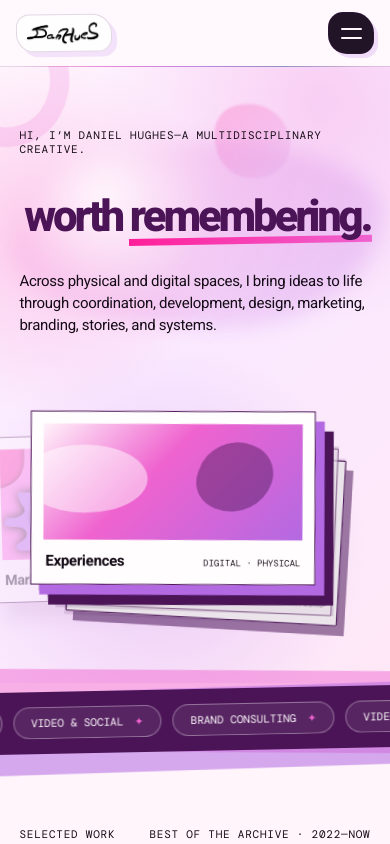
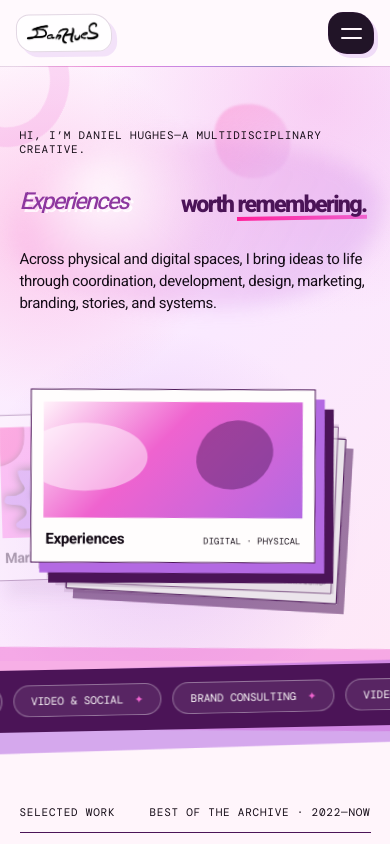
Before and after one commit to DanHues/creative-portfolio, a Next.js app: page / in a window 390 px wide. Shown: the top 844 px of the page. Built offline with nearby package versions, Linux system fonts and the light colour scheme; a web font is replaced by a local one.

Commit message:
Fit the one-line hero headline responsively

```diff
--- a/app/globals.css
+++ b/app/globals.css
@@ -419,9 +419,10 @@ body > main { padding-top: 76px; }
   transform: rotate(-2deg);
 }
 .hero h1 {
-  max-width: 900px;
+  width: max-content;
+  max-width: none;
   padding: 4vh 0;
-  font-size: clamp(52px, 6.55vw, 104px);
+  font-size: clamp(34px, 3.5vw, 56px);
   line-height: .9;
   letter-spacing: -.072em;
   font-weight: 720;
@@ -432,7 +433,7 @@ body > main { padding-top: 76px; }
   justify-items: start;
 }
 .making-line {
-  width: 100%;
+  width: max-content;
   display: flex;
   align-items: baseline;
   gap: .18em;
@@ -444,8 +445,8 @@ body > main { padding-top: 76px; }
   position: relative;
   top: .055em;
   display: inline-block;
-  width: 7.8em;
-  max-width: 100%;
+  width: 6.8em;
+  flex: 0 0 6.8em;
   height: .94em;
   overflow: hidden;
   color: var(--plum);
@@ -2631,9 +2632,9 @@ body > main { padding-top: 76px; }
 
 @media (max-width: 660px) {
   .hero { min-height: auto; padding: 16vw 5vw 22vw; gap: 16vw; }
-  .hero h1 { width: 100%; font-size: clamp(42px, 11.2vw, 56px); line-height: .92; }
+  .hero h1 { width: max-content; max-width: none; font-size: clamp(21px, 6vw, 28px); line-height: .92; }
   .making-line { max-width: 100%; gap: .1em; }
-  .cycling-window { width: 100%; max-width: 100%; }
+  .cycling-window { width: 6.8em; max-width: none; flex-basis: 6.8em; }
   .cycling-list > span { overflow: hidden; text-overflow: clip; }
   .hero-summary { font-size: 15px; }
   .brand-poster { width: calc(100% - 24px); margin-left: 0; box-shadow: 10px 10px 0 var(--orchid), 20px 20px 0 var(--deep-plum); }
```
